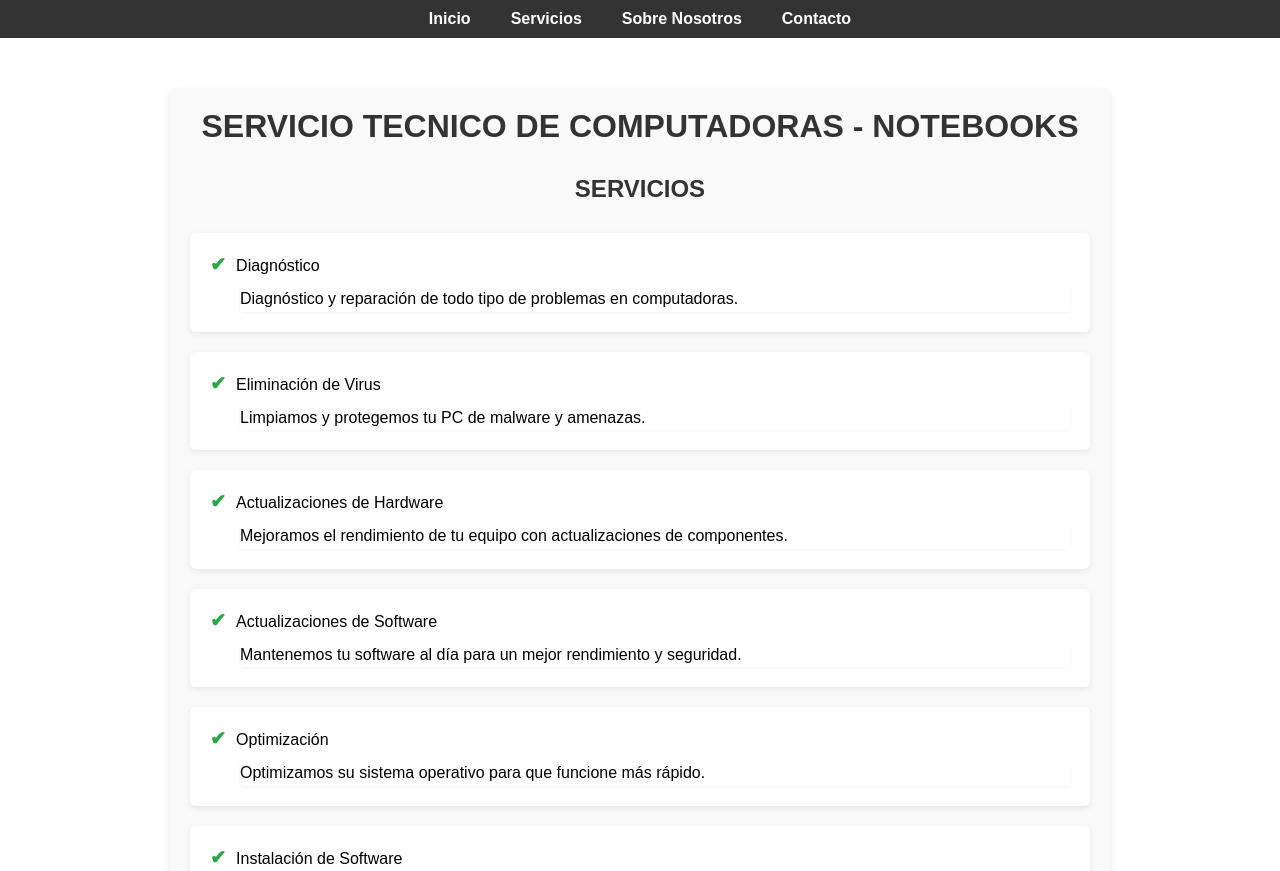
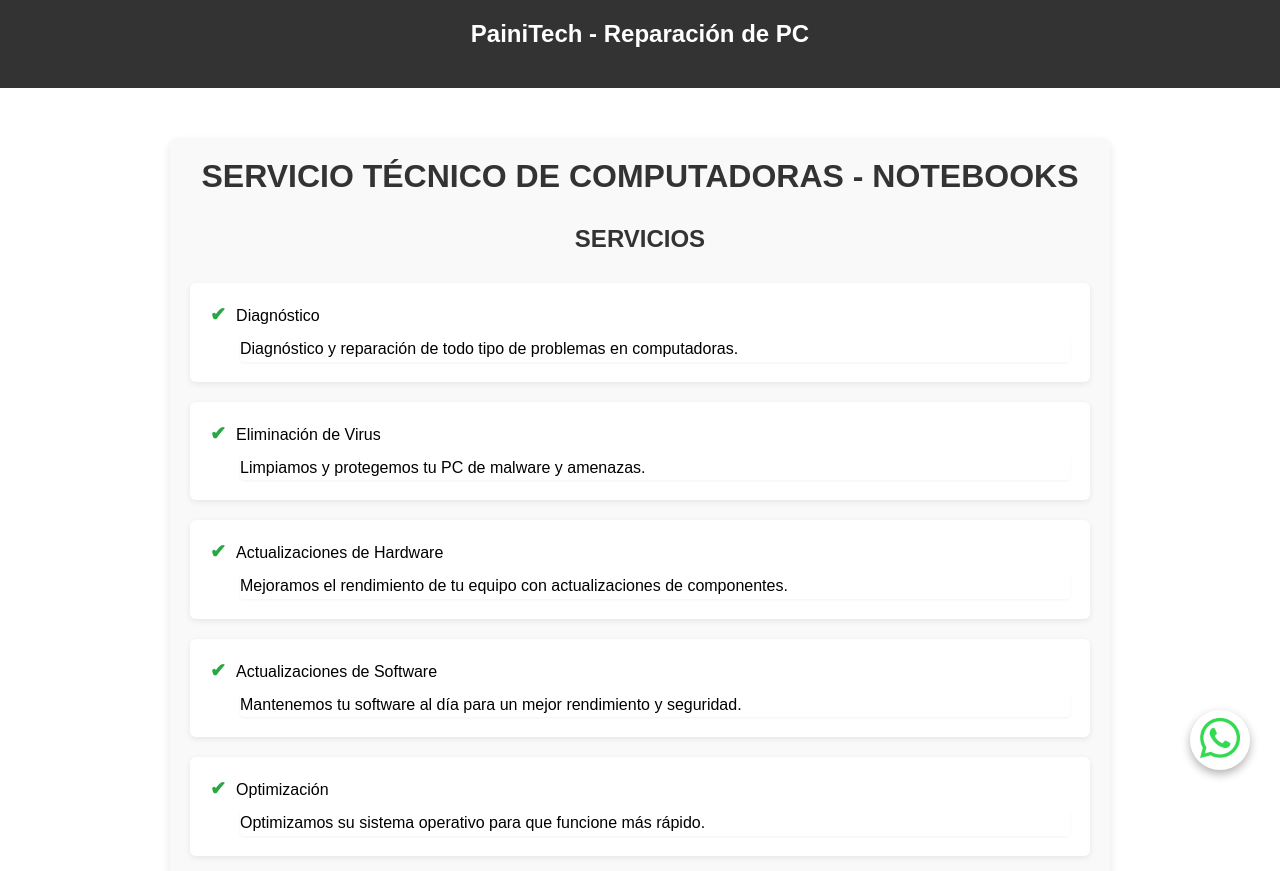
Before and after one commit to AnibalPaini/ReparacionPC, a plain HTML site: page index.html in a window 1280 px wide. Shown: the top 871 px of the page. Drawn offline with Linux system fonts and the light colour scheme.

Commit message:
Guardamos

```diff
--- a/index.html
+++ b/index.html
@@ -9,18 +9,11 @@
 <body>
     <!-- Navegación -->
     <header>
-        <nav>
-            <ul>
-                <li><a href="#home">Inicio</a></li>
-                <li><a href="#services">Servicios</a></li>
-                <li><a href="#about">Sobre Nosotros</a></li>
-                <li><a href="#contact">Contacto</a></li>
-            </ul>
-        </nav>
+        <h2>PainiTech - Reparación de PC</h2>
     </header>
 
     <main>
-        <h1>SERVICIO TECNICO DE COMPUTADORAS - NOTEBOOKS</h1>
+        <h1>SERVICIO TÉCNICO DE COMPUTADORAS - NOTEBOOKS</h1>
         <h2>SERVICIOS</h2>
         <ul>
             <li><span>✔</span>Diagnóstico
@@ -53,13 +46,17 @@
 
     <!-- Pie de página -->
     <footer>
-        <p>Contacto: anibalpaini2@gmail.com | <a href="https://wa.me/542954542619" target="_blank">Tel: +54 2954-542619</a></p>
+        <p>Contacto: anibalpaini2@gmail.com | Tel: +54 2954-542619</p>
         <p>Santa Rosa - La Pampa</p>
         <p>Síguenos en redes sociales:</p>
         <div class="social-icons">
-            <a href="#">Facebook</a>
+            <a href="https://www.facebook.com/share/tWQEATSq1sz3hkRH/">Facebook</a>
             <a href="#">Instagram</a>
         </div>
     </footer>
+
+    <div class="wha">
+        <a href="https://wa.me/5402954542619" target="_blank"><img src="wha2.png" alt="wha"></a>
+    </div>
 </body>
 </html>
--- a/style.css
+++ b/style.css
@@ -15,21 +15,12 @@ body {
 header {
     background-color: #333;
     padding: 10px 0;
+    display: flex;
+    justify-content: center;
 }
 
-nav ul {
-    display: flex;
-    justify-content: center;
-    list-style: none;
-    margin: 0;
-    padding: 0;
-}
-
-nav ul li {
-    margin: 0 20px;
-}
-
-nav ul li a {
+header h2{
+    margin-top: 10px;
     color: #fff;
     text-decoration: none;
     font-weight: bold;
@@ -104,13 +95,46 @@ footer {
     text-align: center;
     padding: 20px;
 }
+footer p{
+    margin-top: 5px;
+}
 
 footer a{
     color: #ffffff;
 }
 
+.social-icons{
+    margin-top: 5px;
+}
+
 .social-icons a {
-    color: #fff;
+    color: #9274ff;
     text-decoration: none;
     margin: 0 10px;
 }
+
+.wha {
+    display: flex;
+    align-items: center;
+    justify-content: center;
+    position: fixed;
+    width: 60px;
+    height: 60px;
+    bottom: 30px;
+    right: 30px;
+    border-radius: 50%;
+    background-color: white;
+    box-shadow: 0px 4px 10px rgba(0, 0, 0, 0.3);
+}
+
+.wha img {
+    width: 80px;
+    height: 80px;
+}
+
+@media (max-width:500px){
+    .wha {
+        bottom: 10px;
+        right: 10px;
+    }
+}
```
Also changed, not shown: wha.png (added), wha2.png (added).
